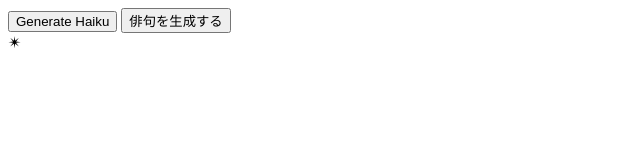
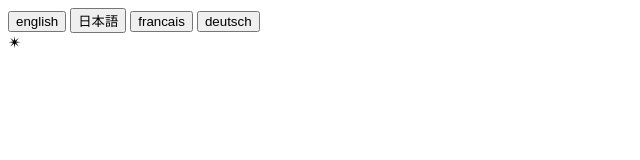
Before and after one commit to ff87c3/ai-haiku-generator, a website: page build/index.html in a window 1280 px wide. Shown: the whole page, without its empty margins (0-640 px from the left). Drawn offline with Linux system fonts and the light colour scheme.

Commit message:
add languages

```diff
--- a/build/index.html
+++ b/build/index.html
@@ -1 +1 @@
-<!doctype html><html lang="en"><head><meta charset="UTF-8"><meta name="viewport" content="width=device-width,initial-scale=1"><title>Haiku Generator</title><script defer="defer" src="bundle.29edbf4568151d0c77af.js"></script><link href="main-f1f9923d60de1996dba6.css" rel="stylesheet"></head><body><button id="generate-btn-eng">Generate Haiku</button> <button id="generate-btn-jp">俳句を生成する</button><div id="current-word"></div><div id="loader" class="blink">✴︎</div><div id="haiku-output" class="fade-blur"></div></body></html>
+<!doctype html><html lang="en"><head><meta charset="UTF-8"><meta name="viewport" content="width=device-width,initial-scale=1"><title>Digital Haiku generator</title><script defer="defer" src="bundle.823e3990057cb59530a6.js"></script><link href="main-f9cda01f7950337a0177.css" rel="stylesheet"></head><body><button id="generate-btn-eng" class="btn">english</button> <button id="generate-btn-jp" class="btn">日本語</button> <button id="generate-btn-fr" class="btn">francais</button> <button id="generate-btn-de" class="btn">deutsch</button><div id="current-word"></div><div id="loader" class="blink">✴︎</div><div id="haiku-output" class="fade-blur"></div></body></html>
```
Also changed, not shown: build/api/haiku-serverless-de.js (added), build/api/haiku-serverless-fr.js (added), 4 other files.
